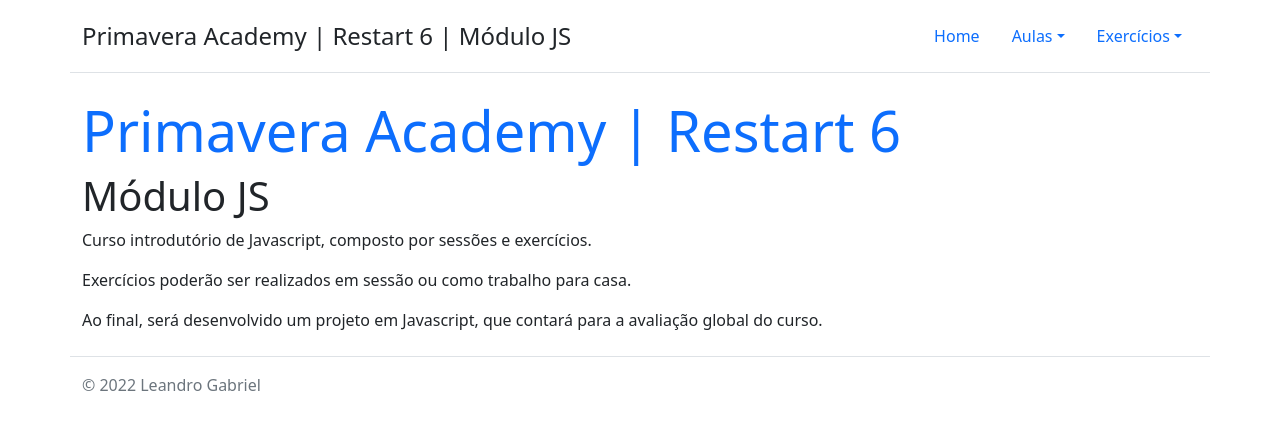
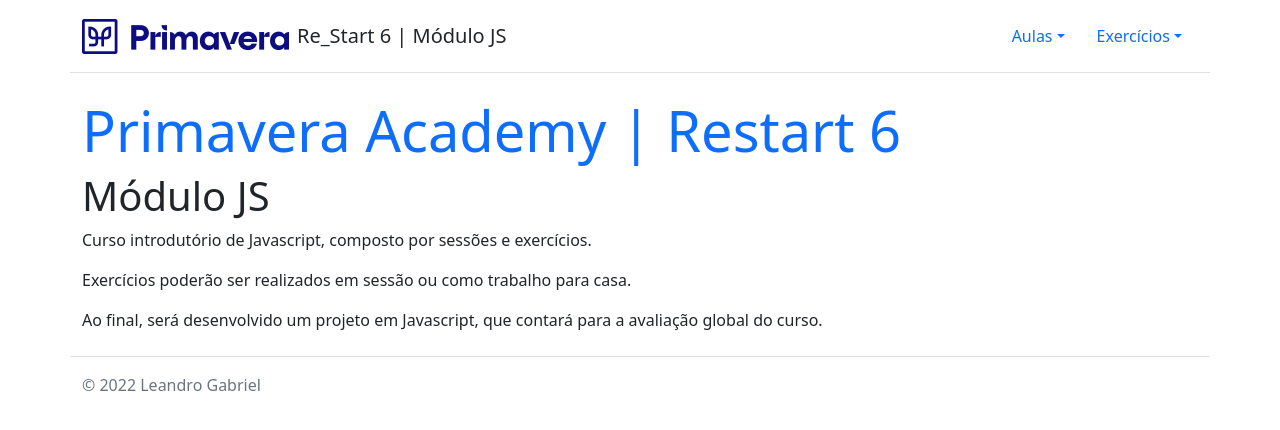
Before and after one commit to lassisg/RS6_JS, a plain HTML site: page index.html in a window 1280 px wide. Drawn offline with nearby package versions, Linux system fonts and the light colour scheme.

Commit message:
Adds Primavera logo to  header

```diff
--- /dev/null
+++ b/css/base.css
@@ -0,0 +1,3 @@
+#logo {
+    max-width: 160px;
+}
--- a/header.html
+++ b/header.html
@@ -1,14 +1,17 @@
 <a
     href="/"
-    class="d-flex align-items-center mb-3 mb-md-0 me-md-auto text-dark text-decoration-none"
+    class="d-flex align-items-center mb0 me-auto text-dark text-decoration-none"
 >
-    <span class="fs-4">Primavera Academy | Restart 6 | Módulo JS</span>
+    <img
+        id="logo"
+        class="pe-2"
+        src="/images/logo-blue-topo.png"
+        alt="Logo Primavera"
+    />
+    <span class="fs-5"> Re_Start 6 | Módulo JS</span>
 </a>
 
 <ul class="nav nav-pills">
-    <li class="nav-item">
-        <a href="/" class="nav-link" aria-current="page">Home</a>
-    </li>
     <li class="nav-item dropdown">
         <a
             href="#"
--- a/js/includes.js
+++ b/js/includes.js
@@ -41,16 +41,25 @@
     return sessionHTML;
 };
 
+function addSessionDivider(currentItem, pos, previousItem) {
+    let divider = "";
+    if (pos && currentItem !== previousItem) {
+        divider += `<li><hr class="dropdown-divider" /></li>`;
+    }
+    return divider;
+}
+
 function addSessionContentToHeader(headerElement, headerData) {
     let previousItem;
     let currentItem;
 
     headerData.forEach((item, pos) => {
         currentItem = item.title.split("|")[0].trim();
-        if (pos && currentItem !== previousItem) {
-            headerElement.innerHTML += `
-            <li><hr class="dropdown-divider" /></li>`;
-        }
+        headerElement.innerHTML += addSessionDivider(
+            currentItem,
+            pos,
+            previousItem
+        );
         headerElement.innerHTML += sessionItem(item.title, item.htmlUrl);
         previousItem = currentItem;
     });
@@ -59,16 +68,6 @@
 function addExercisesContentToHeader(headerElement, headerData) {
     for (const item of headerData) {
         headerElement.innerHTML += exerciseItem(item.title, item.htmlUrl);
-    }
-}
-
-function addContentToSectionHome(sectionElement, sectionData) {
-    for (const item of sectionData) {
-        sectionElement.innerHTML += `
-            <li class="list-group-item">
-                <a href="${item.htmlUrl}">${item.title}</a>
-                <p>${item.description || ""}</p>
-            </li>`;
     }
 }
 
@@ -87,13 +86,6 @@
         .then((data) => {
             let classesData = JSON.parse(data);
             addSessionContentToHeader(classes, classesData);
-            return classesData;
-        })
-        .then((data) => {
-            if (currentUrl === "/classes/") {
-                let sessionList = document.querySelector("ul.list-group");
-                addContentToSectionHome(sessionList, data);
-            }
         })
         .then(() => {
             setActiveMenuItem();
@@ -109,12 +101,6 @@
             let exercisesData = JSON.parse(data);
             addExercisesContentToHeader(exercises, exercisesData);
             return exercisesData;
-        })
-        .then((data) => {
-            if (currentUrl === "/exercises/") {
-                let exerciseList = document.querySelector("ul.list-group");
-                addContentToSectionHome(exerciseList, data);
-            }
         })
         .then(() => {
             setActiveMenuItem();
@@ -141,7 +127,8 @@
             "container-lg",
             "d-flex",
             "flex-wrap",
-            "justify-content-center",
+            "align-items-center",
+            "justify-content-between",
             "py-3",
             "mb-4",
             "border-bottom"
```
Also changed, not shown: images/logo-blue-topo.png (added).
